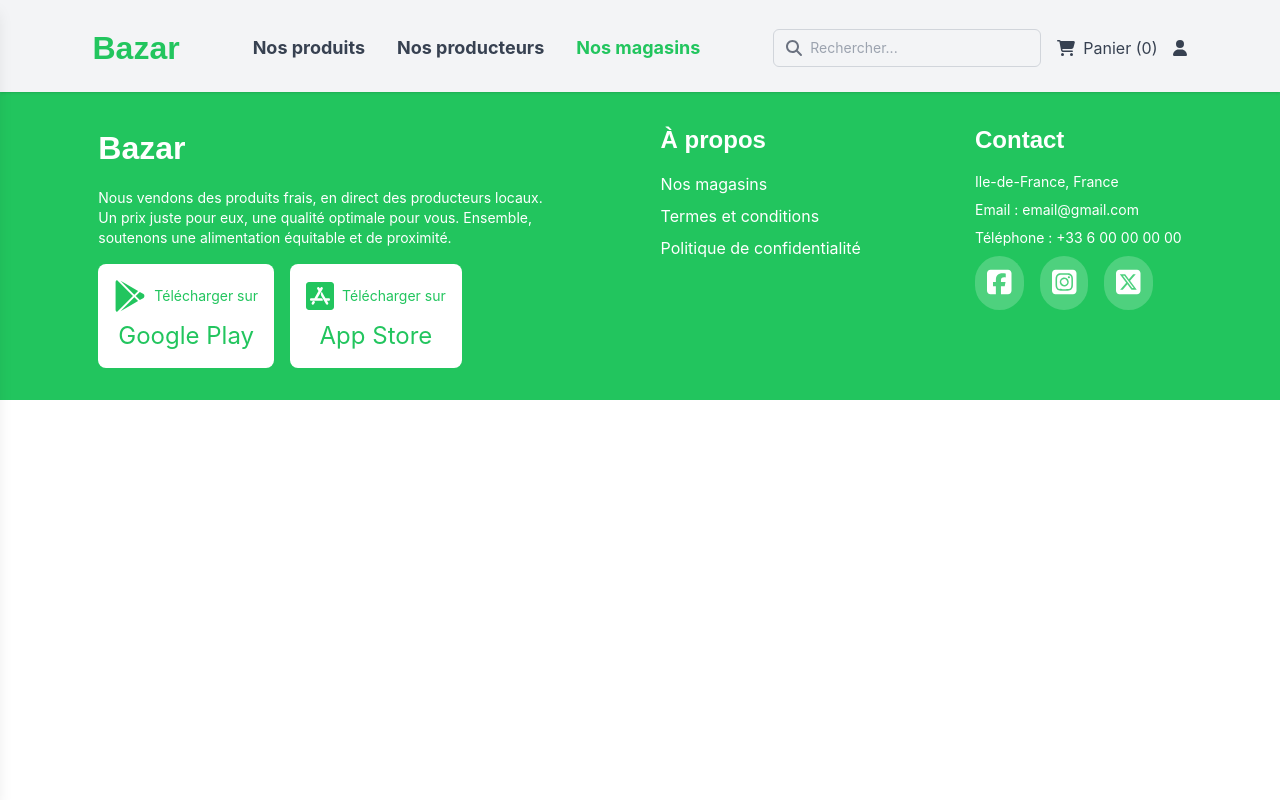
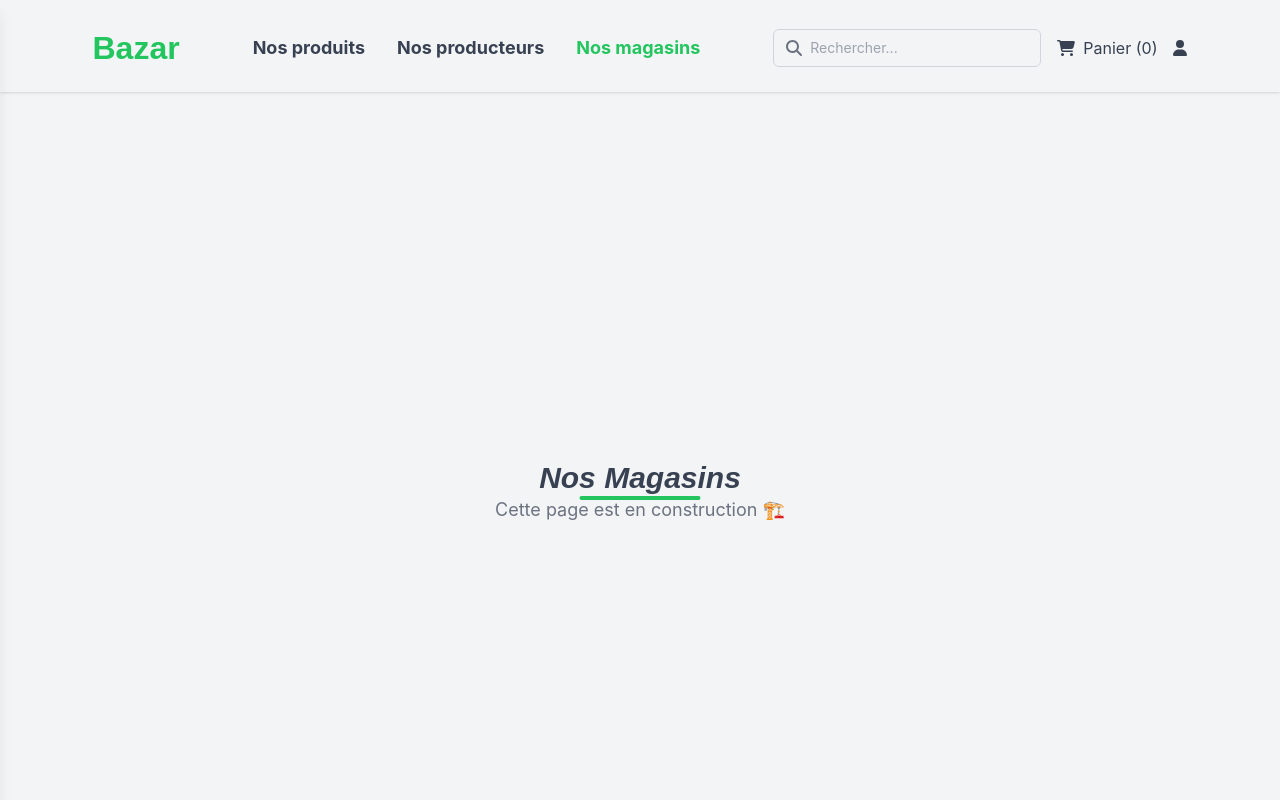
Before and after one commit to Sushib08/bazar, a React (Create React App) app in the folder client/: page /magasins in a window 1280 px wide. Shown: the top 800 px of the page. Built offline with nearby package versions, Linux system fonts and the light colour scheme.

Commit message:
feat(frontend): add placeholder "Magasins" page with under construction message

```diff
--- a/client/src/App.tsx
+++ b/client/src/App.tsx
@@ -9,6 +9,7 @@ import Connexion from "./pages/Connexion";
 import Inscription from "./pages/Inscription";
 import Cart from "./pages/Cart";
 import CategoryPage from "./pages/CategoryPage";
+import Store from "./pages/Store";
 
 const App: React.FC = () => {
   return (
@@ -18,11 +19,12 @@ const App: React.FC = () => {
         <Routes>
           <Route path="/" element={<Home />} />
           <Route path="/produits" element={<Products />} />
+          <Route path="/produits/:category" element={<CategoryPage />} />
           <Route path="/producteurs" element={<LocalProducers />} />
+          <Route path="/magasins" element={<Store />} />
           <Route path="/connexion" element={<Connexion />} />
           <Route path="/inscription" element={<Inscription />} />
           <Route path="/panier" element={<Cart />} />
-          <Route path="/produits/:category" element={<CategoryPage />} />
         </Routes>
       </main>
       <Footer />
--- /dev/null
+++ b/client/src/pages/Store.tsx
@@ -0,0 +1,22 @@
+import React from "react";
+
+const Store: React.FC = () => {
+  return (
+    <div className="min-h-screen flex items-center justify-center bg-gray-100 px-4">
+      <div className="text-center">
+        <h3
+          className="relative text-3xl font-quicksand font-bold italic text-gray-700 inline-block
+          after:content-[''] after:absolute after:left-1/2 after:-translate-x-1/2
+          after:-bottom-1 after:w-[60%] after:h-1 after:bg-green-500 after:rounded"
+        >
+          Nos Magasins
+        </h3>
+        <p className="text-lg text-gray-500">
+          Cette page est en construction 🏗️
+        </p>
+      </div>
+    </div>
+  );
+};
+
+export default Store;
```
